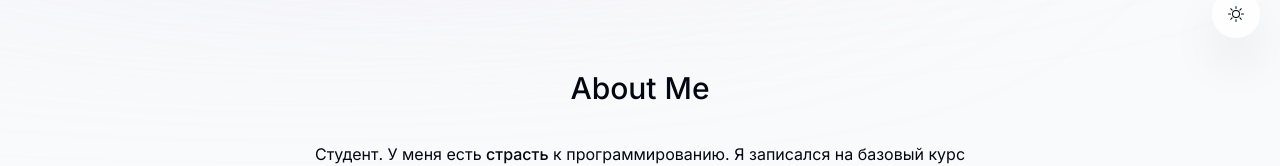
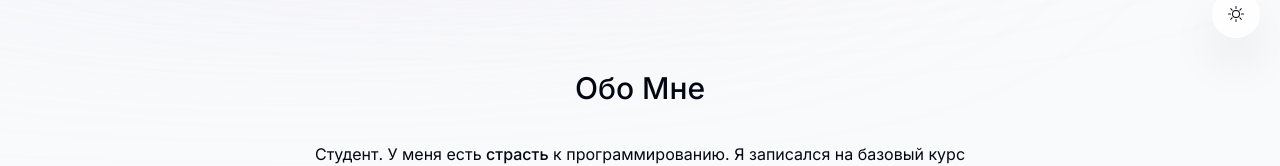
Before and after one commit to pokeuq/portfolio, a Next.js app: page / in a window 1280 px wide. Shown: the part 742-908 px from the top of the page. Built offline with nearby package versions, Linux system fonts and the light colour scheme.

Commit message:
Update about.tsx

```diff
--- a/components/about.tsx
+++ b/components/about.tsx
@@ -19,7 +19,7 @@ export default function About() {
       transition={{ delay: 0.175 }}
       id="about"
     >
-      <SectionHeading>About me</SectionHeading>
+      <SectionHeading>Обо мне</SectionHeading>
 
       <p className="mb-5 max-[640px]:text-justify">
       Студент. У меня есть <span className="font-medium">страсть</span> к программированию. Я записался на базовый курс программирования и самостоятельно изучал <span className="font-medium">веб-разработку</span>. Мне особенно нравится аспект <span className="italic">решения проблем</span>. Нравится ощущение, когда наконец-то удается найти решение проблемы. Мой основной стек технологий включает в себя <span className="font-medium">React, Next.js, Node.js и MongoDB</span>. Я также хорошо разбираюсь в TypeScript и Vue. Всегда стремлюсь узнавать новые технологии. В настоящее время я хочу найти <span className="font-medium">полноразмерную работу</span> в качестве frontend-разработчика.
```
